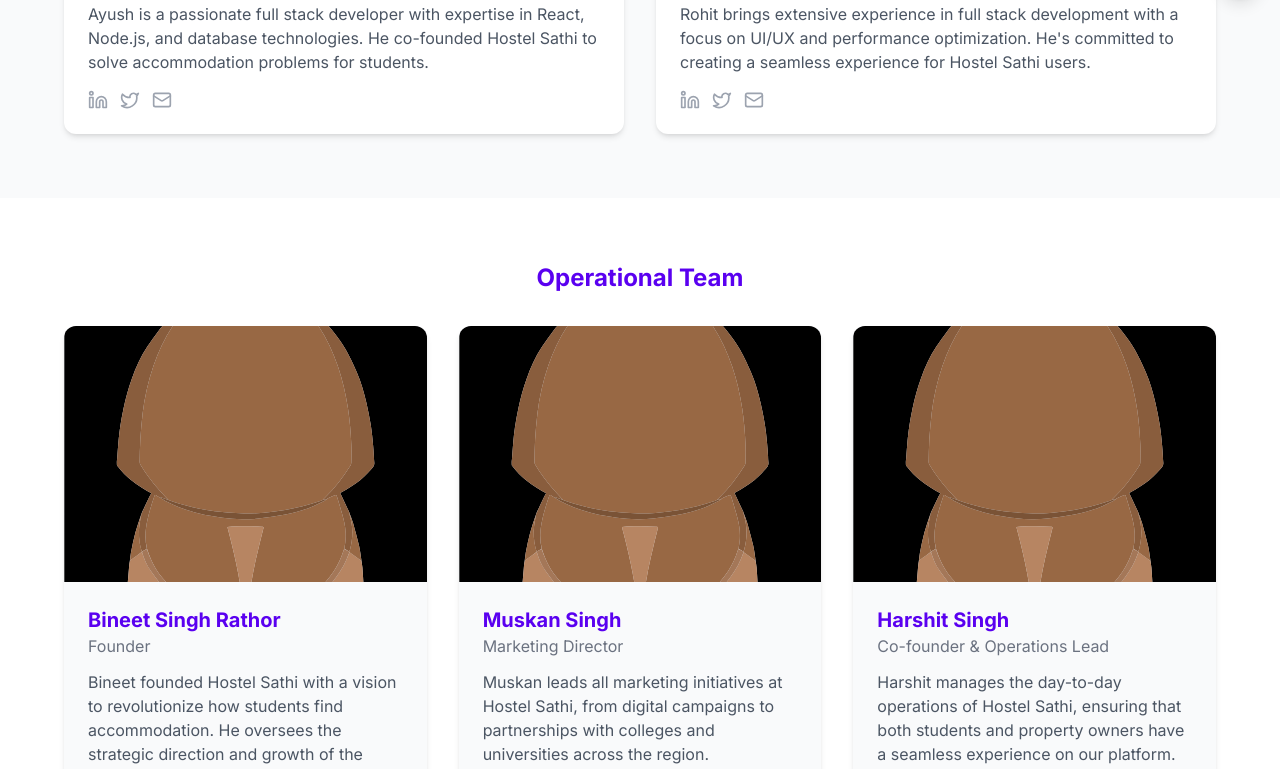
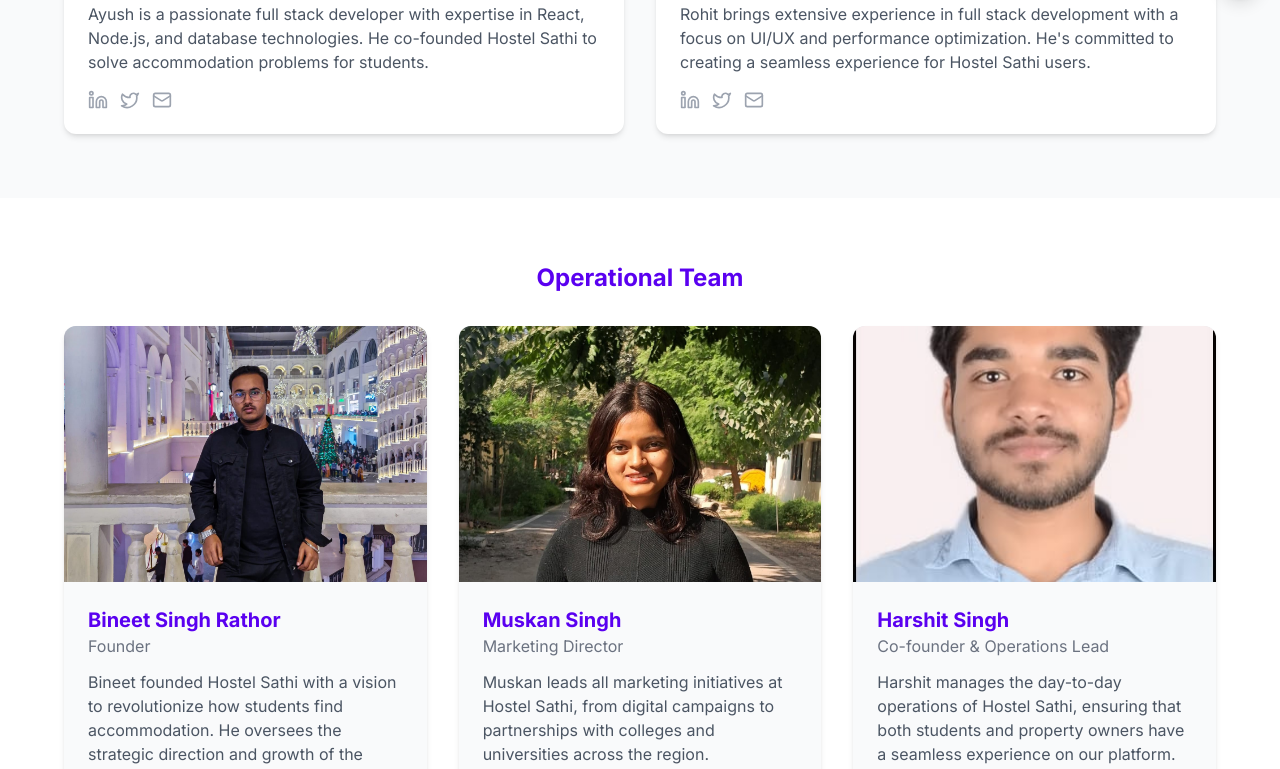
Before and after one commit to Ayush-Yadv/Hostel-Sathi-V2, a Next.js app: page /team in a window 1280 px wide. Shown: the part 762-1531 px from the top of the page. Built offline with nearby package versions, Linux system fonts and the light colour scheme; no server answers.

Commit message:
Update page.tsx

```diff
--- a/app/team/page.tsx
+++ b/app/team/page.tsx
@@ -39,13 +39,13 @@ export default function TeamPage() {
       name: "Ayush Yadav",
       role: "Full Stack Developer & Co-founder",
       bio: "Ayush is a passionate full stack developer with expertise in React, Node.js, and database technologies. He co-founded Hostel Sathi to solve accommodation problems for students.",
-      image: "/placeholder.svg?height=400&width=400",
+      image: "/ayush .jpg?height=400&width=400",
     },
     {
       name: "Rohit Kumar",
       role: "Full Stack Developer & Co-founder",
       bio: "Rohit brings extensive experience in full stack development with a focus on UI/UX and performance optimization. He's committed to creating a seamless experience for Hostel Sathi users.",
-      image: "/placeholder.svg?height=400&width=400",
+      image: "/rohit.jpg?height=400&width=400",
     },
   ]
 
@@ -54,19 +54,19 @@ export default function TeamPage() {
       name: "Bineet Singh Rathor",
       role: "Founder",
       bio: "Bineet founded Hostel Sathi with a vision to revolutionize how students find accommodation. He oversees the strategic direction and growth of the platform.",
-      image: "/placeholder.svg?height=400&width=400",
+      image: "/bineet.jpg?height=400&width=400",
     },
     {
       name: "Muskan Singh",
       role: "Marketing Director",
       bio: "Muskan leads all marketing initiatives at Hostel Sathi, from digital campaigns to partnerships with colleges and universities across the region.",
-      image: "/placeholder.svg?height=400&width=400",
+      image: "/muskan.jpg?height=400&width=400",
     },
     {
       name: "Harshit Singh",
       role: "Co-founder & Operations Lead",
       bio: "Harshit manages the day-to-day operations of Hostel Sathi, ensuring that both students and property owners have a seamless experience on our platform.",
-      image: "/placeholder.svg?height=400&width=400",
+      image: "/harshit.jpg?height=400&width=400",
     },
   ]
 
```
